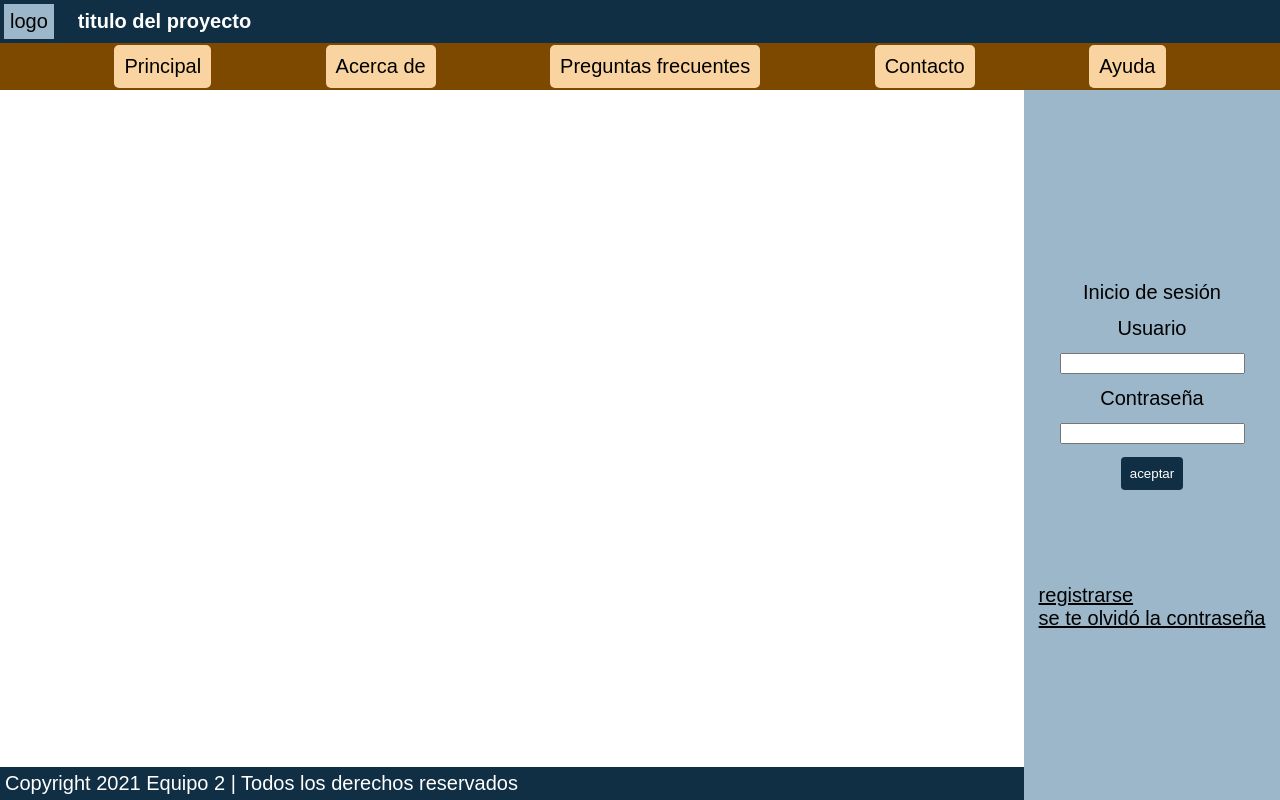
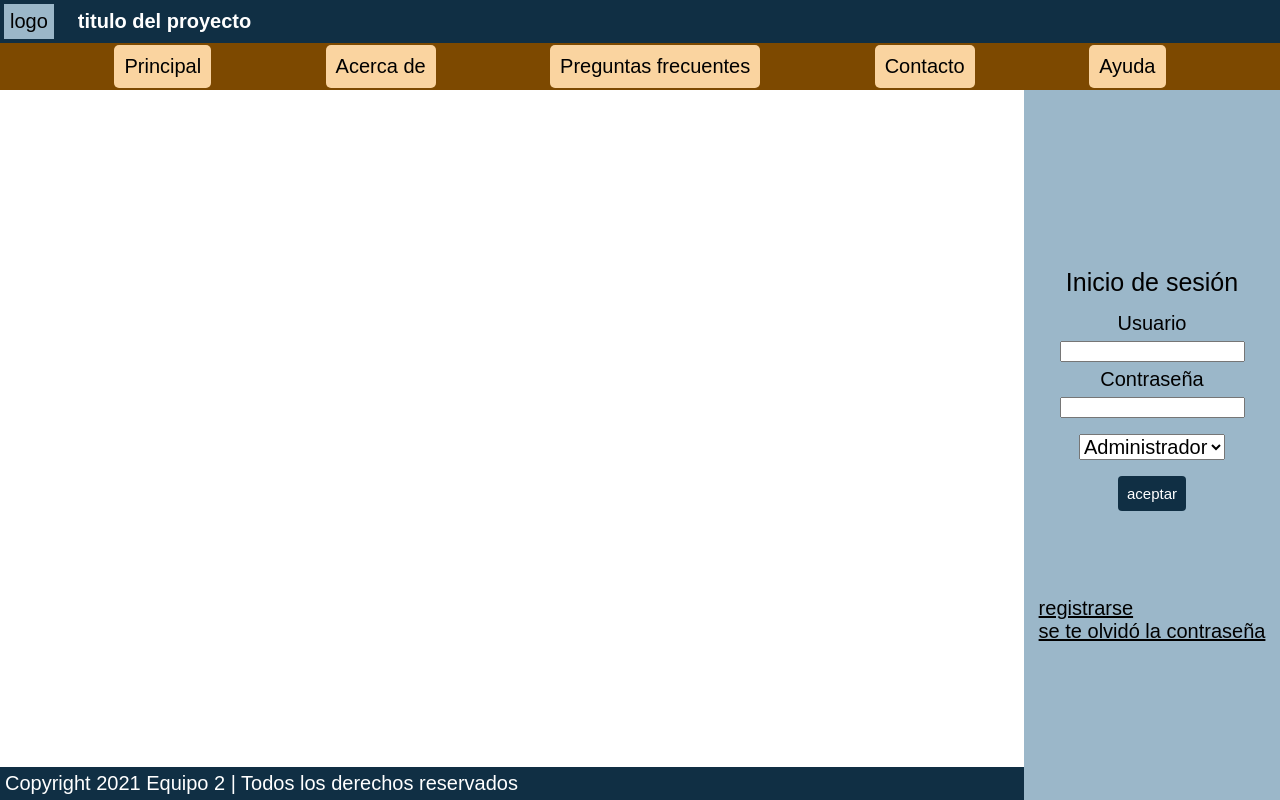
Before and after one commit to Equipo-2-TW/proyectoWEB, a PHP site: page / in a window 1280 px wide. Run offline with PHP 8.4, Linux system fonts and the light colour scheme.

Commit message:
feat: add a user selector on login

```diff
--- a/css/styles.css
+++ b/css/styles.css
@@ -61,8 +61,12 @@ body{
     justify-content: center;
     align-items:  center;
 }
+.login .title{
+    padding-bottom: 10px;
+    font-size: 25px;
+}
 .login form{
-    height: 200px;
+    height: 210px;
     display: flex;
     flex-direction: column;
     align-items:  center;
@@ -113,6 +117,7 @@ input[type='submit']{
     color: white;
     padding: 9px;
     border-radius: 4px;
+    font-size: 15px;
 }
 .modal{
     display: flex;
@@ -156,3 +161,7 @@ input[type='submit']{
     padding: 15px 0;
     text-align: center;
 }
+#user{
+    font-size: 20px;
+    margin: 10px 0;
+}
--- a/includes/login.php
+++ b/includes/login.php
@@ -1,10 +1,15 @@
 <div class="login">
-    Inicio de sesión
+    <div class="title">Inicio de sesión</div>
     <form>
         Usuario
         <input type="text"/>
         Contraseña
         <input type="password"/>
+        <select name="user" id="user">
+            <option value="admin">Administrador</option>
+            <option value="docente">Docente</option>
+            <option value="alumno">Alumno</option>
+        </select>
         <input type="submit" value="aceptar"/>
     </form>
     <div class="links">
```
